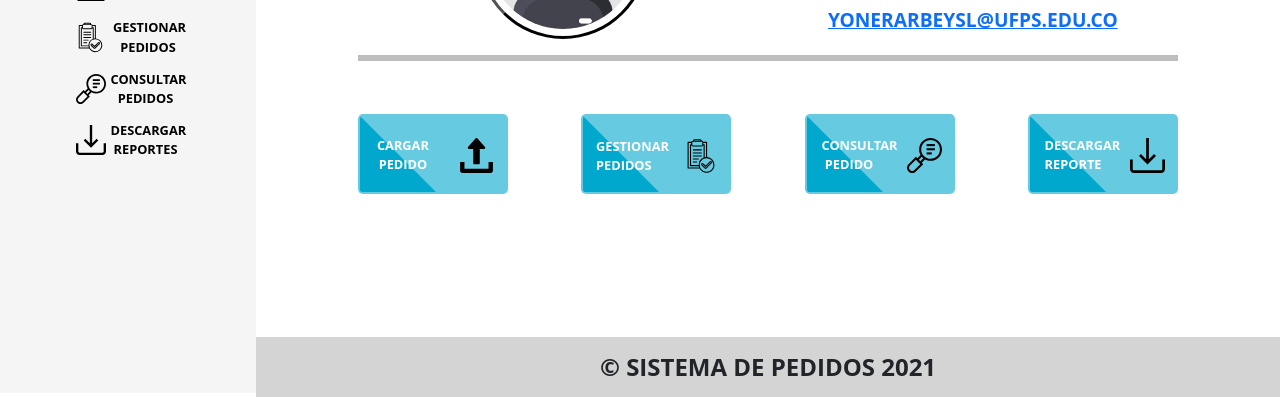
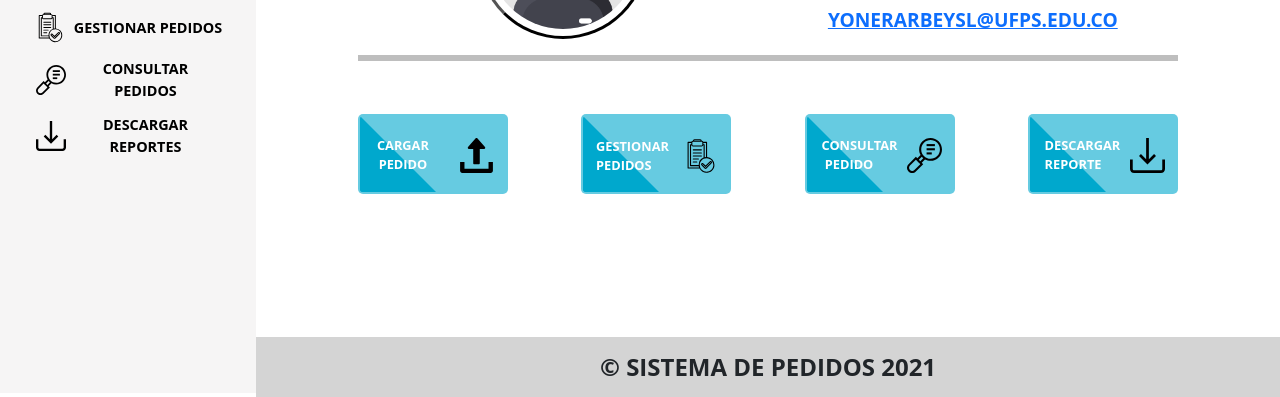
Before and after one commit to RogeiroBothia/Gestion-de-obras-de-construccion-Generalidades-y-Pedidos-de-materiales-e-insumos, a plain HTML site: page html/Sis_Supervisor_Prin.html in a window 1280 px wide. Shown: the part 403-800 px from the top of the page. Drawn offline with Linux system fonts and the light colour scheme.

Commit message:
Correciones listas, pagina terminada

```diff
--- a/css/style.css
+++ b/css/style.css
@@ -177,12 +177,12 @@ hr{
     text-align: center;
     text-decoration: none;
     color: black;
-    font-size: 1.1rem;
+    font-size: 0.9rem;
     font-weight: bolder;
     margin-left: 5px;
     visibility: visible;
     opacity: 1;
-    width: 185px;
+    width: 150px;
 }
 
 .menu-a:before{
@@ -500,11 +500,6 @@ footer .titulo-final{
     }
     .menu-text-email{font-size: 0.8rem;}
 
-    .menu-a{
-        font-size: 0.8rem;
-        width: 70px;
-    }
-
 }
 
 @media (max-width:950px){
```
